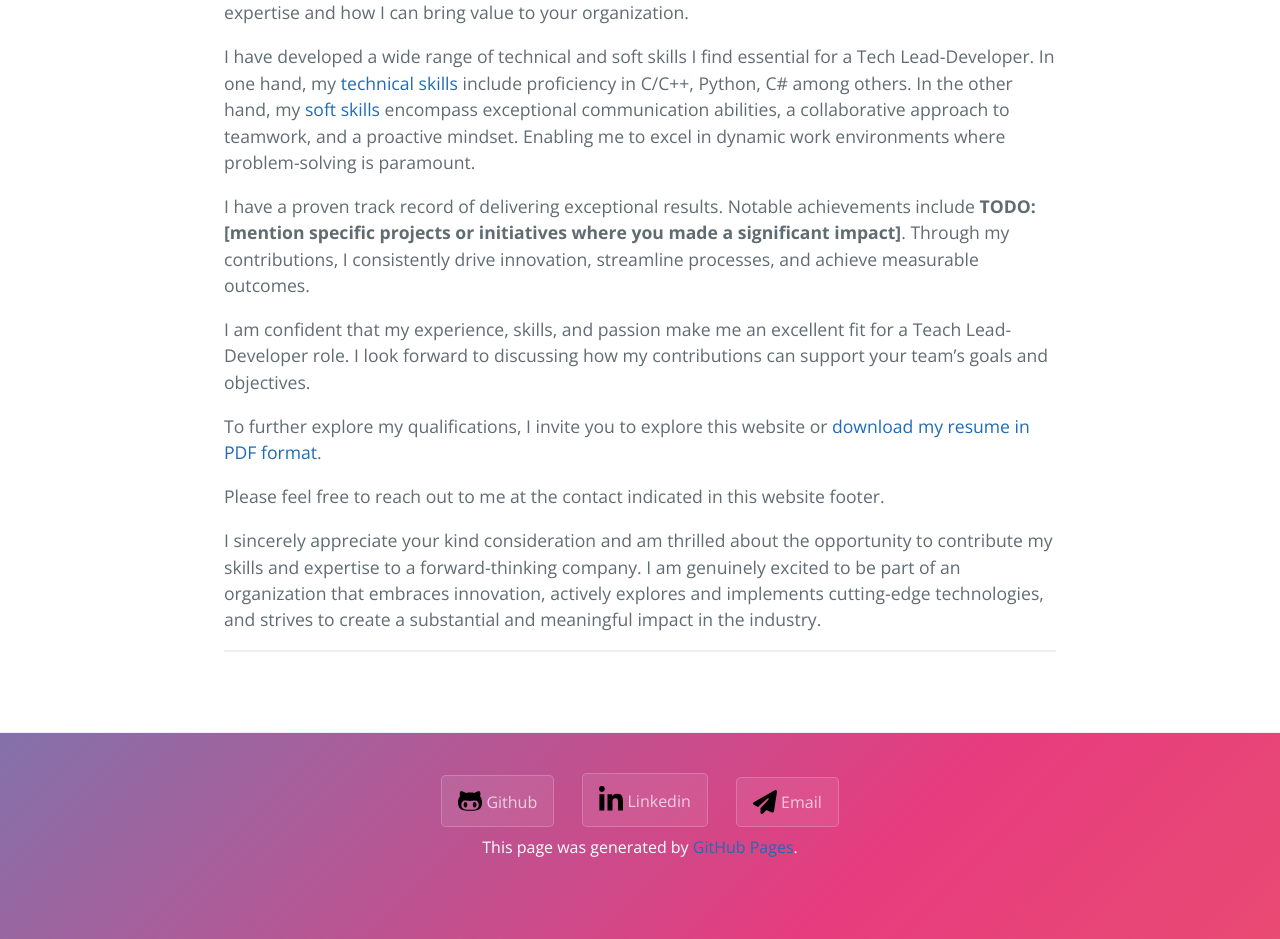
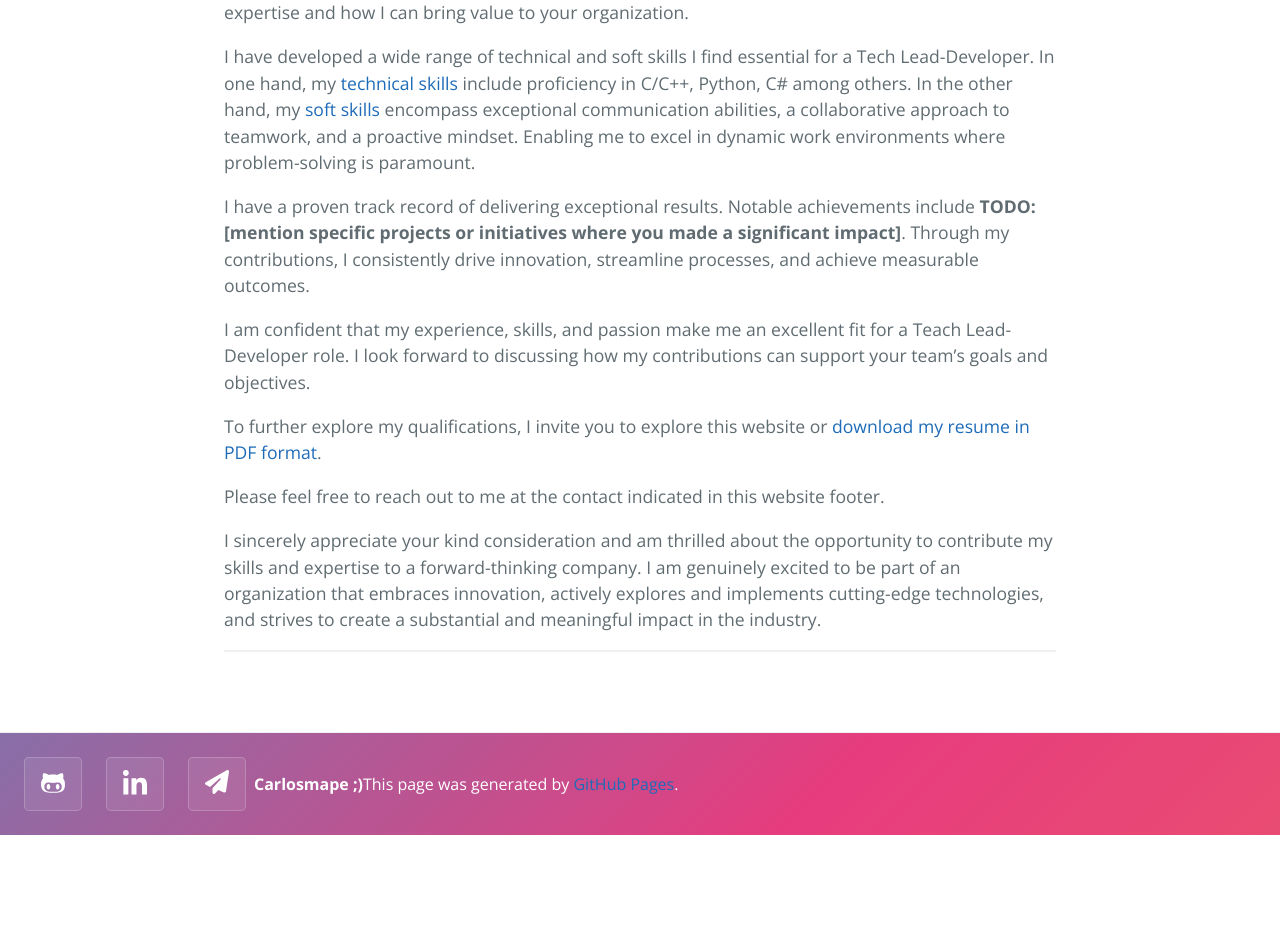
Before and after one commit to Carlosmape/carlosmape.github.io, a Jekyll site: the page built from index.md, in a window 1280 px wide. Shown: the part 836-1775 px from the top of the page. Built offline with Jekyll 4.4.1, drawn with Linux system fonts in a browser that asks for light colours; after the commit the page ends 1671 px from its top, so only the background shows below that.

Commit message:
update WIP

```diff
--- a/_includes/footer.html
+++ b/_includes/footer.html
@@ -1,8 +1,9 @@
 <footer class="page-header site-footer">
 	<span class="site-footer-contact">
-		<a class="btn" href="https://github.com/Carlosmape"><img src="/assets/icon/github.svg" alt="github" class="icon"> Github</a>
-		<a class="btn" href="https://www.linkedin.com/in/carlos-g-mart%C3%ADn-p%C3%A9rez-37321a112/"><img src="/assets/icon/linkedin.svg" alt="linkedin" class="icon"> Linkedin</a>
-		<a class="btn" href="mailto:cagrmape@gmail.com"><img src="/assets/icon/mail.svg" alt="mail" class="icon"> Email</a>
+		<a class="btn" href="https://github.com/Carlosmape" title="Github profile"><img src="/assets/icon/github.svg" alt="github" class="icon"></a>
+		<a class="btn" href="https://www.linkedin.com/in/carlos-g-mart%C3%ADn-p%C3%A9rez-37321a112/" title="Linkeid profile"><img src="/assets/icon/linkedin.svg" alt="linkedin" class="icon"></a>
+		<a class="btn" href="mailto:cagrmape@gmail.com" title="Send me an email"><img src="/assets/icon/mail.svg" alt="mail" class="icon"></a>
 	</span>
+	<span class="site-footer-owner">Carlosmape ;)</span>
 	<span class="site-footer-credits">This page was generated by <a href="https://pages.github.com">GitHub Pages</a>.</span>
 </footer>
--- a/_sass/jekyll-theme-cayman.scss
+++ b/_sass/jekyll-theme-cayman.scss
@@ -333,9 +333,11 @@ a {
 }
 
 .site-footer {
-	padding-top: 2rem;
 	margin-top: 2rem;
+	padding: 1rem;
 	border-top: solid 1px $hr-border-color;
+    display: flex;
+    align-items: baseline;
 
 	@include large {
 		font-size: 1rem;
@@ -355,7 +357,7 @@ a {
 	font-weight: bold;
 }
 .site-footer-contact {
-	display: block;
+    display: inline-flex;
 	a {
     	margin: 0.5em;
 	}
--- a/assets/css/style.scss
+++ b/assets/css/style.scss
@@ -139,13 +139,9 @@
 }
 
 img.icon {
-	// width: 2*$icon-size;
 	width: $icon-size;
 	vertical-align: bottom;
-	fill: $header-heading-color;
-	// border: solid 1px;
-	// border-radius: 50%;
-	// padding: $icon-size/2;
+    filter: invert(1);
 }
 
 @keyframes fadeIn {
```
